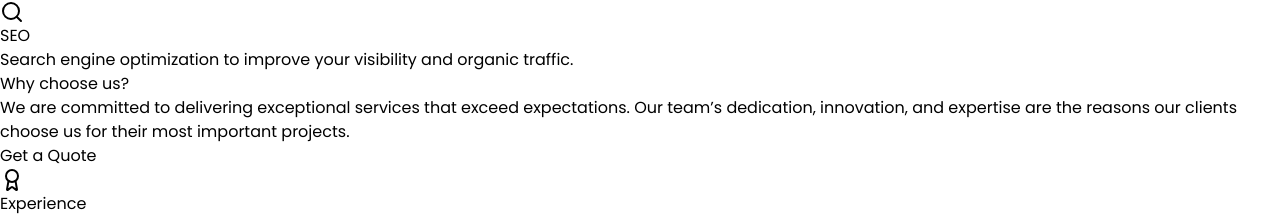
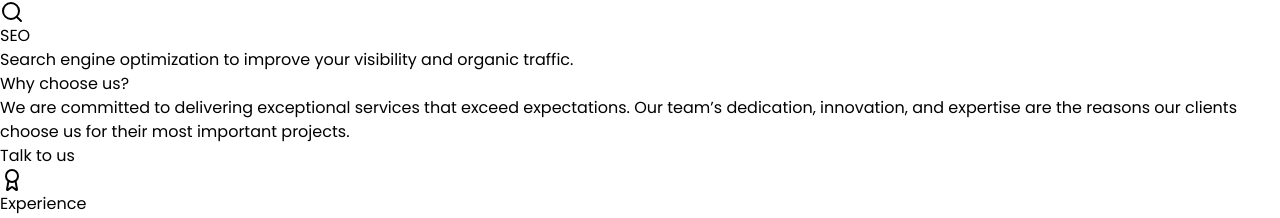
Before and after one commit to rutaganda-salim/ingabotech, a React (Vite) app: page / in a window 1280 px wide. Shown: the part 888-1106 px from the top of the page. Built offline with nearby package versions, Linux system fonts and the light colour scheme; some icons are missing.

Commit message:
fix: hover problem

```diff
--- a/src/components/whyus/WhyChooseUs.jsx
+++ b/src/components/whyus/WhyChooseUs.jsx
@@ -43,8 +43,8 @@ const WhyChooseUs = () => {
             expectations. Our team’s dedication, innovation, and expertise are
             the reasons our clients choose us for their most important projects.
           </p>
-          <button className="bg-[#071119] text-white rounded-full py-4 px-8 border-2 border-transparent hover:bg-transparent hover:border-[071119] hover:text-[#071119] transition-colors">
-            Get a Quote
+          <button className="bg-[#071119] text-white rounded-full py-5 px-10 border-2 border-transparent hover:bg-transparent hover:border-[#071119] hover:text-[#071119] transition-colors">
+            Talk to us
           </button>
 
         </div>
```
